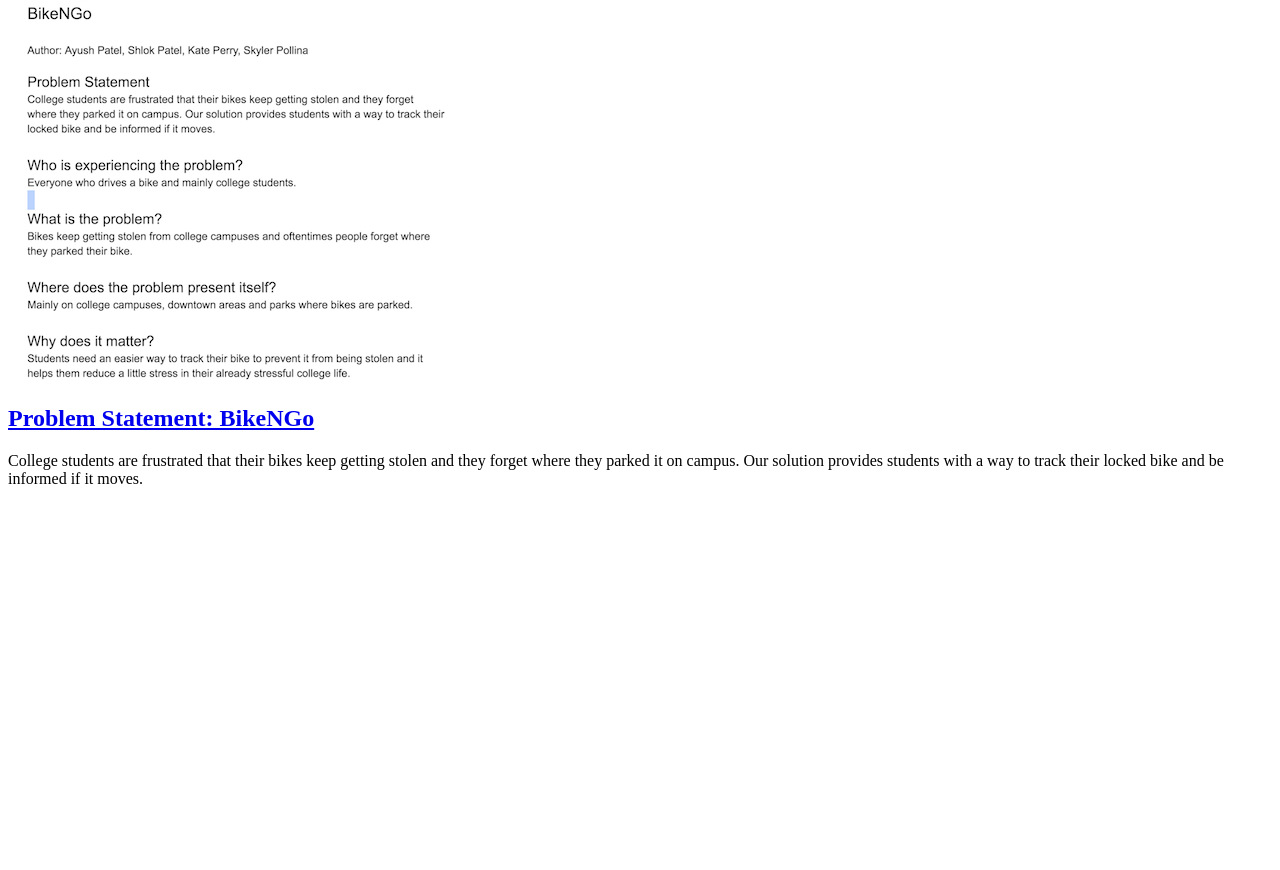
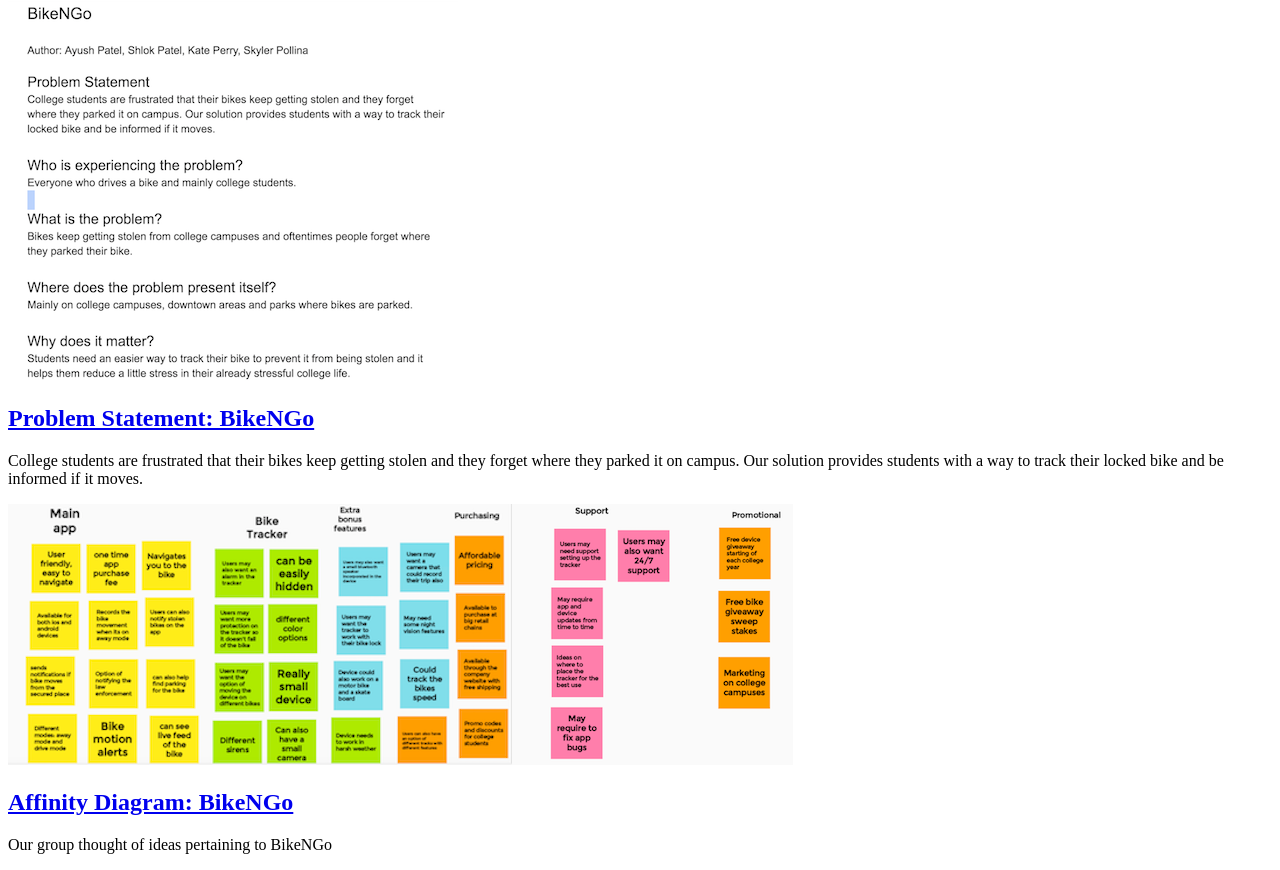
Before and after one commit to Shlok02/Shlok02.githib.io, a plain HTML site: page index.html in a window 1280 px wide. Shown: the part 79-949 px from the top of the page. Before the commit the page ends 800 px from the top, so only its background shows below. Drawn offline with Linux system fonts and the light colour scheme.

Commit message:
Add files via upload

```diff
--- a/index.html
+++ b/index.html
@@ -5,7 +5,7 @@
     </head>
     <body>
       <h1>Shlok Patel's CSCE 190</h1>
-
+<!-- Problem Statement Assignment-->
       <section class="assignment">
         <a href="files/Problem-Statement.pdf"><img src="images/problem-statement.png"></a>
           <section class="ass-details">
@@ -14,5 +14,15 @@
               </p>
           </section>
       </section>
+
+      <!-- Affinity Diagram Assignment-->
+      <section class="assignment">
+        <a href="files/Affinity-Diagram.pdf"><img src="images/Affinity-Diagram-1.png"><img src="images/Affinity-Diagram-2.png"</a>
+          <section class="ass-details">
+            <a href="files/Affinity-Diagram.pdf"><h2>Affinity Diagram: BikeNGo</h2></a>
+              <p>Our group thought of ideas pertaining to BikeNGo
+              </p>
+          </section>
+      </section>
     </body>
 </html>
```
Also changed, not shown: images/Affinity-Diagram-1.png (added), images/Affinity-Diagram-2.png (added), 1 other file.
